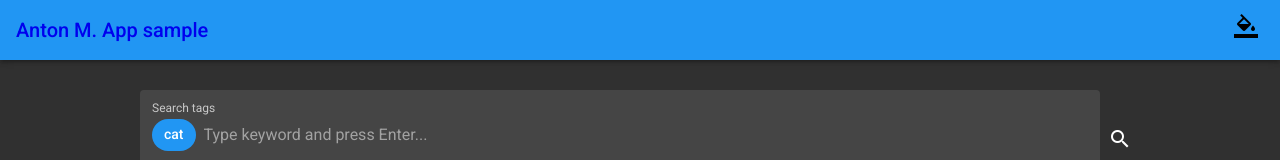
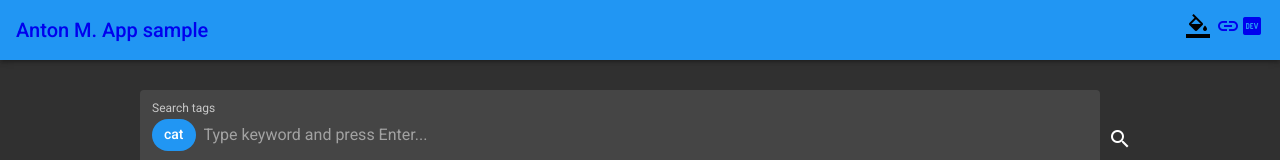
Before and after one commit to antmihlin/giphy-angular-app, an Angular app: page / in a window 1280 px wide. Shown: the top 160 px of the page. Built offline with nearby package versions, Linux system fonts and the light colour scheme.

Commit message:
feat(social): add links

```diff
--- a/src/app/app.component.scss
+++ b/src/app/app.component.scss
@@ -1,4 +1,5 @@
 #app-container {
   height: 100%;
   overflow-y: auto;
+  overflow-x: hidden;
 }
--- a/src/app/containers/default-container/default-container/default-container.component.html
+++ b/src/app/containers/default-container/default-container/default-container.component.html
@@ -15,7 +15,18 @@
     >
       <span class="accentColor"> Anton M. App sample</span>
     </a>
-    <app-themes-menu></app-themes-menu>
+    <div>
+      <app-themes-menu></app-themes-menu>
+      <a
+        href="https://www.linkedin.com/in/anton-mihlin-51476b54/"
+        target="_blank"
+      >
+        <mat-icon>linkedin</mat-icon>
+      </a>
+      <a href="https://dev.to/antmik" target="_blank">
+        <mat-icon>logo_dev</mat-icon>
+      </a>
+    </div>
   </mat-toolbar>
 
   <div class="page-container" fxLayout="column">
```
